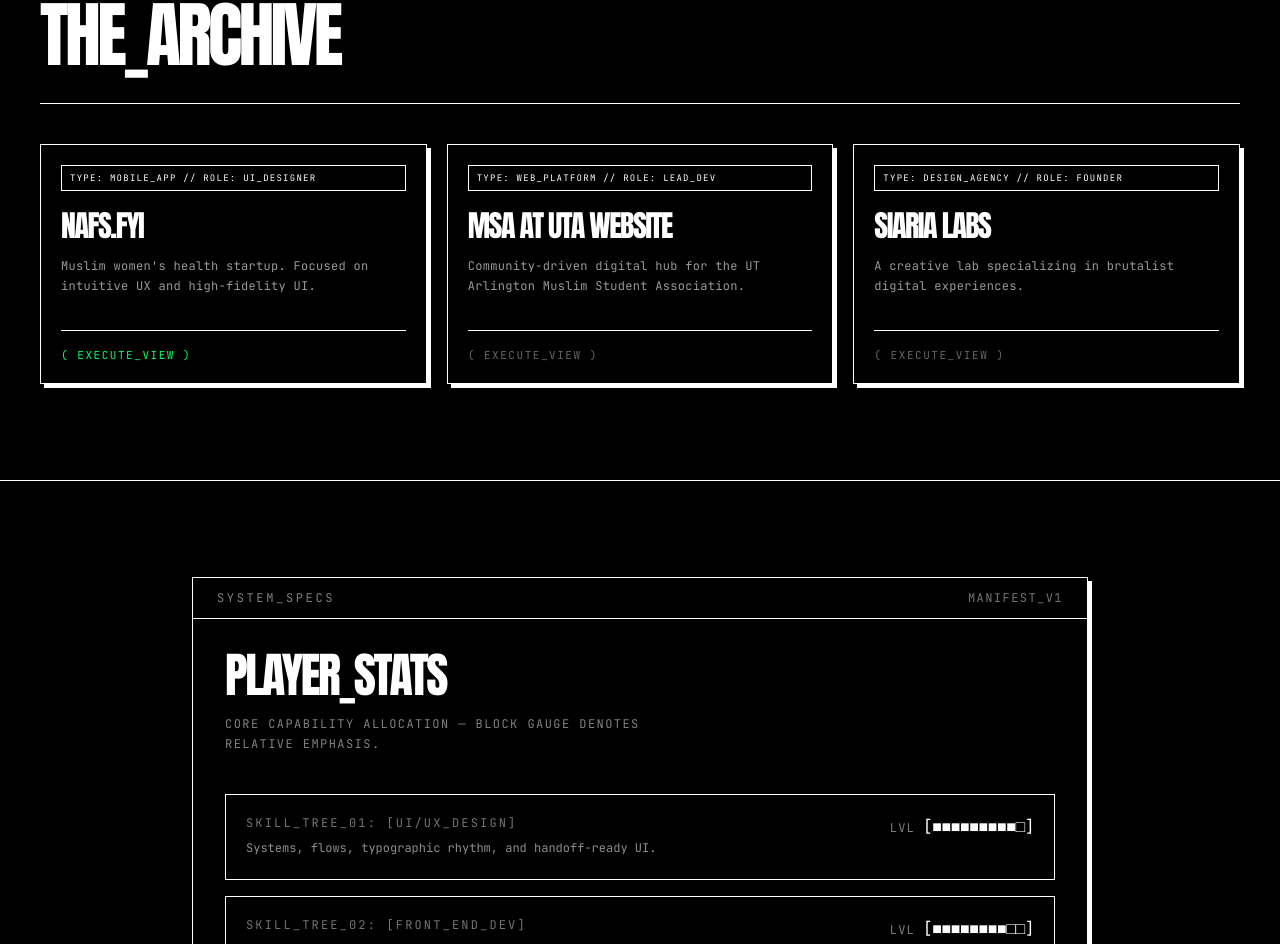
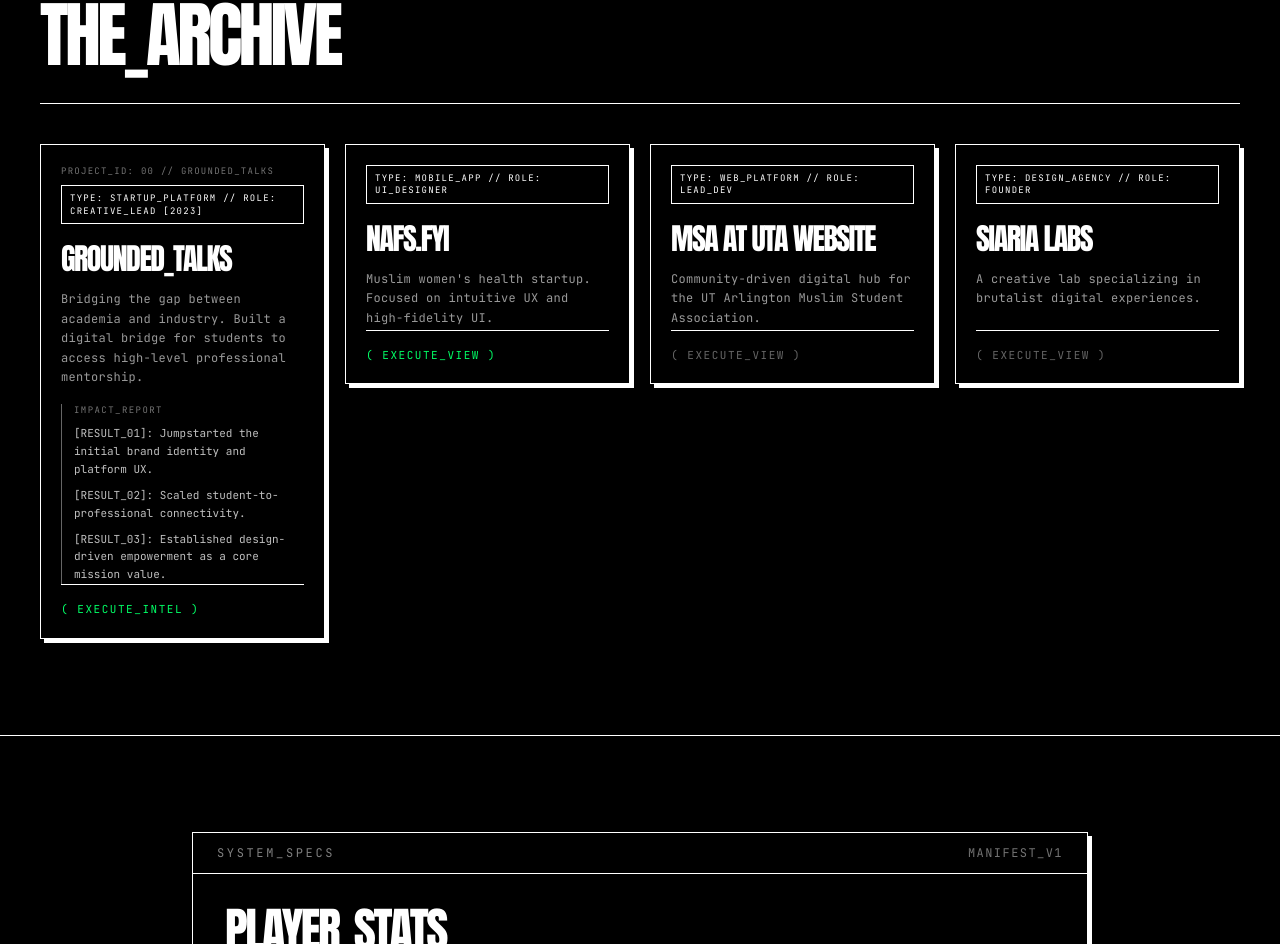
Before and after one commit to mg4bul4/raydensiarot, a Next.js app: page / in a window 1280 px wide. Shown: the part 922-1866 px from the top of the page. Built offline with nearby package versions, Linux system fonts and the light colour scheme.

Commit message:
Added GroundedTalks Card

```diff
--- a/components/archive/Archive.tsx
+++ b/components/archive/Archive.tsx
@@ -48,7 +48,7 @@
         </div>
 
         <motion.div
-          className="grid gap-4 sm:grid-cols-2 lg:grid-cols-3 lg:gap-5"
+          className="grid grid-cols-1 gap-4 sm:grid-cols-2 xl:grid-cols-4 xl:gap-5"
           variants={gridStagger}
           initial="hidden"
           whileInView="show"
--- a/components/archive/ProjectCard.tsx
+++ b/components/archive/ProjectCard.tsx
@@ -5,7 +5,7 @@
 
 const mechanical = [0.4, 0, 0.2, 1] as const;
 
-const cardVariants: Variants = {
+const defaultCardVariants: Variants = {
   rest: {
     backgroundColor: "var(--bg-deep)",
     color: "var(--fg-stark)",
@@ -19,21 +19,73 @@
   },
 };
 
+const missionLeadCardVariants: Variants = {
+  rest: {
+    backgroundColor: "var(--bg-deep)",
+    color: "var(--fg-stark)",
+    boxShadow: "4px 4px 0 0 var(--fg-stark)",
+  },
+  hover: {
+    backgroundColor: "var(--fg-stark)",
+    color: "var(--bg-deep)",
+    boxShadow: "6px 6px 0 0 var(--neon-green)",
+    filter: [
+      "none",
+      "brightness(1.05)",
+      "drop-shadow(0 0 14px rgba(0, 255, 102, 0.55))",
+      "brightness(1)",
+      "none",
+    ],
+    transition: {
+      duration: 0.35,
+      ease: mechanical,
+      filter: { duration: 0.32, times: [0, 0.2, 0.45, 0.7, 1], ease: "linear" },
+      boxShadow: { duration: 0.2, ease: mechanical },
+      backgroundColor: { duration: 0.2, ease: mechanical },
+      color: { duration: 0.2, ease: mechanical },
+    },
+  },
+};
+
+const missionGlitchLayer: Variants = {
+  rest: { opacity: 0 },
+  hover: {
+    opacity: [0, 0.45, 0.12, 0.38, 0.08, 0],
+    transition: { duration: 0.4, ease: "linear" },
+  },
+};
+
 type ProjectCardProps = {
   project: ArchiveProject;
 };
 
 export function ProjectCard({ project }: ProjectCardProps) {
   const isActionable = project.href !== "#";
+  const isMissionLead = project.cardVariant === "missionLead";
+  const variants = isMissionLead ? missionLeadCardVariants : defaultCardVariants;
+  const ctaText = project.ctaLabel ?? "( EXECUTE_VIEW )";
+
+  const bodyCopy =
+    project.mission != null && project.mission.length > 0
+      ? project.mission
+      : project.description ?? "";
 
   return (
     <motion.article
       initial="rest"
       whileHover="hover"
       animate="rest"
-      variants={cardVariants}
+      variants={variants}
       className="group relative flex min-h-[240px] flex-col border border-fg-stark"
     >
+      {isMissionLead ? (
+        <motion.div
+          aria-hidden
+          variants={missionGlitchLayer}
+          className="pointer-events-none absolute inset-0 z-[1] bg-neon-green mix-blend-overlay"
+        />
+      ) : null}
+
       {isActionable ? (
         <a
           href={project.href}
@@ -45,7 +97,17 @@
       ) : null}
 
       <div className="relative z-10 flex flex-1 flex-col p-4 sm:p-5">
-        <p className="border border-fg-stark bg-bg-deep px-2 py-1.5 font-mono text-[8px] uppercase leading-snug tracking-[0.12em] text-fg-stark group-hover:border-bg-deep group-hover:bg-fg-stark group-hover:text-bg-deep sm:text-[9px] sm:tracking-[0.14em]">
+        {project.projectIdLine ? (
+          <p className="font-mono text-[8px] uppercase leading-snug tracking-[0.14em] text-fg-stark/45 group-hover:text-bg-deep/55 sm:text-[9px]">
+            {project.projectIdLine}
+          </p>
+        ) : null}
+
+        <p
+          className={`border border-fg-stark bg-bg-deep px-2 py-1.5 font-mono text-[8px] uppercase leading-snug tracking-[0.12em] text-fg-stark group-hover:border-bg-deep group-hover:bg-fg-stark group-hover:text-bg-deep sm:text-[9px] sm:tracking-[0.14em] ${
+            project.projectIdLine ? "mt-2" : ""
+          }`}
+        >
           {project.typeRoleLine}
         </p>
 
@@ -54,17 +116,30 @@
         </h3>
 
         <p className="mt-4 font-mono text-[11px] leading-relaxed tracking-wide text-fg-stark/60 group-hover:text-bg-deep/70 sm:text-xs">
-          {project.description}
+          {bodyCopy}
         </p>
+
+        {project.impactReport && project.impactReport.length > 0 ? (
+          <div className="mt-4 border-l border-fg-stark/40 pl-3 group-hover:border-bg-deep/35">
+            <p className="font-mono text-[9px] uppercase tracking-[0.16em] text-fg-stark/45 group-hover:text-bg-deep/50">
+              IMPACT_REPORT
+            </p>
+            <ul className="mt-2 space-y-2 font-mono text-[10px] leading-relaxed text-fg-stark/75 group-hover:text-bg-deep/75 sm:text-[11px]">
+              {project.impactReport.map((line) => (
+                <li key={line}>{line}</li>
+              ))}
+            </ul>
+          </div>
+        ) : null}
 
         <p
           className={`mt-auto border-t border-fg-stark pt-4 font-mono text-[10px] uppercase tracking-[0.14em] sm:text-[11px] ${
-            isActionable
+            isActionable || isMissionLead
               ? "text-neon-green group-hover:text-neon-green"
               : "text-fg-stark/40 group-hover:text-bg-deep/50"
           }`}
         >
-          ( EXECUTE_VIEW )
+          {ctaText}
         </p>
       </div>
     </motion.article>
--- a/components/archive/archive-data.ts
+++ b/components/archive/archive-data.ts
@@ -1,13 +1,38 @@
+export type ArchiveCardVariant = "default" | "missionLead";
+
 export type ArchiveProject = {
   id: string;
   index: string;
   title: string;
+  /** e.g. PROJECT_ID: 00 // GROUNDED_TALKS */
+  projectIdLine?: string;
   typeRoleLine: string;
-  description: string;
+  description?: string;
+  mission?: string;
+  impactReport?: string[];
   href: string;
+  ctaLabel?: string;
+  cardVariant?: ArchiveCardVariant;
 };
 
 export const ARCHIVE_PROJECTS: ArchiveProject[] = [
+  {
+    id: "grounded-talks",
+    index: "00",
+    title: "GROUNDED_TALKS",
+    projectIdLine: "PROJECT_ID: 00 // GROUNDED_TALKS",
+    typeRoleLine: "TYPE: STARTUP_PLATFORM // ROLE: CREATIVE_LEAD [2023]",
+    mission:
+      "Bridging the gap between academia and industry. Built a digital bridge for students to access high-level professional mentorship.",
+    impactReport: [
+      "[RESULT_01]: Jumpstarted the initial brand identity and platform UX.",
+      "[RESULT_02]: Scaled student-to-professional connectivity.",
+      "[RESULT_03]: Established design-driven empowerment as a core mission value.",
+    ],
+    href: "#",
+    ctaLabel: "( EXECUTE_INTEL )",
+    cardVariant: "missionLead",
+  },
   {
     id: "nafs",
     index: "01",
```
